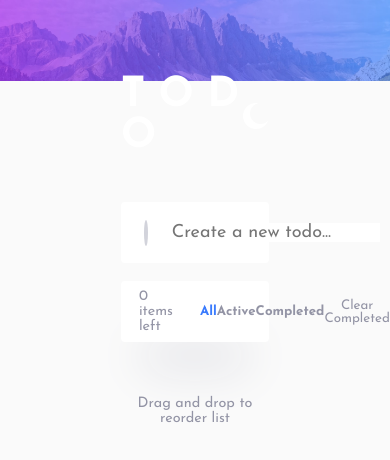
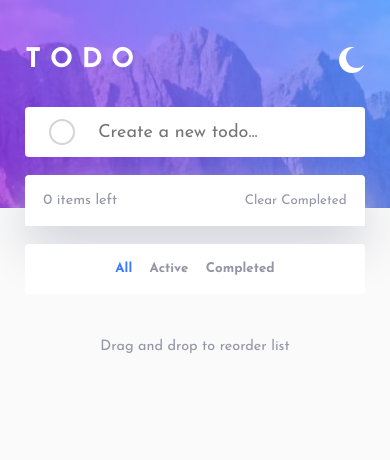
Before and after one commit to dariusz-sanczyk/SyneboTask, an Angular app: page / in a window 390 px wide. Shown: the top 460 px of the page. Built offline with nearby package versions, Linux system fonts and the light colour scheme.

Commit message:
media queries and styles refactoring

```diff
--- a/angular.json
+++ b/angular.json
@@ -27,10 +27,8 @@
             "styles": ["src/styles.scss"],
             "scripts": [],
             "server": "src/main.server.ts",
-            "prerender": true,
-            "ssr": {
-              "entry": "server.ts"
-            }
+            "prerender": false,
+            "ssr": false
           },
           "configurations": {
             "production": {
--- a/src/app/components/todo/todo.component.html
+++ b/src/app/components/todo/todo.component.html
@@ -40,7 +40,7 @@
           <p class="items-left">
             {{ itemsLeft$ | async }} {{ itemsLeftText$ | async }}
           </p>
-          <div class="filters">
+          <div class="filters" *ngIf="desktop$ | async">
             <button
               [ngClass]="{ active: (filter$ | async) === filterEnum.all }"
               (click)="selectFilter(filterEnum.all)"
@@ -67,6 +67,28 @@
           </button>
         </div>
       </div>
+      <div class="filters" *ngIf="mobile$ | async">
+        <button
+          [ngClass]="{ active: (filter$ | async) === filterEnum.all }"
+          (click)="selectFilter(filterEnum.all)"
+        >
+          All
+        </button>
+        <button
+          [ngClass]="{ active: (filter$ | async) === filterEnum.active }"
+          (click)="selectFilter(filterEnum.active)"
+        >
+          Active
+        </button>
+        <button
+          [ngClass]="{
+            active: (filter$ | async) === filterEnum.completed
+          }"
+          (click)="selectFilter(filterEnum.completed)"
+        >
+          Completed
+        </button>
+      </div>
       <p class="drag-info">Drag and drop to reorder list</p>
     </section>
   </main>
--- a/src/app/components/todo/todo.component.scss
+++ b/src/app/components/todo/todo.component.scss
@@ -46,12 +46,12 @@ h1 {
 .input-container {
   @include flexboxcustom();
   background-color: white;
-  height: 3.4rem;
+  height: $Height;
   margin-top: 1.5rem;
 
   span {
-    width: 26px;
-    height: 26px;
+    width: $Circle-Radius;
+    height: $Circle-Radius;
     border: 2px solid $Light-Grayish-Blue;
     border-radius: 50%;
     margin: 0 1.3rem;
@@ -77,7 +77,7 @@ h1 {
 
 .todo-container {
   background-color: white;
-  box-shadow: 0px 44px 48px -22px $Light-Grayish-Blue;
+  box-shadow: 0px 22px 48px -22px $Light-Grayish-Blue;
 
   ul {
     list-style: none;
@@ -86,7 +86,7 @@ h1 {
 
 .todo-element {
   @include flexboxcustom();
-  height: 3.4rem;
+  height: $Height;
   background-color: White;
   border-bottom: 1px solid $Light-Grayish-Blue;
   padding: 0 0.5rem 0 1.3rem;
@@ -110,8 +110,8 @@ h1 {
 
 .checkbox-label {
   @include flexboxcustom(center);
-  width: 26px;
-  height: 26px;
+  width: $Circle-Radius;
+  height: $Circle-Radius;
   position: relative;
   background-color: $Light-Grayish-Blue;
   border: 1px solid $Light-Grayish-Blue;
@@ -132,7 +132,6 @@ h1 {
   .checkbox {
     width: 0;
     height: 0;
-    opacity: 0;
     position: absolute;
     cursor: pointer;
 
@@ -141,8 +140,8 @@ h1 {
         $Check-Background;
       background-repeat: no-repeat;
       background-position: center;
-      width: 26px;
-      height: 26px;
+      width: $Circle-Radius;
+      height: $Circle-Radius;
     }
   }
 }
@@ -159,8 +158,9 @@ h1 {
 
 .actions {
   @include flexboxcustom();
-  height: 3.4rem;
+  height: $Height;
   padding: 1rem;
+  box-shadow: 0px 22px 48px 0px $Light-Grayish-Blue;
 
   .items-left {
     color: $Dark-Grayish-Blue;
@@ -175,7 +175,7 @@ h1 {
 
 .filters {
   @include flexboxcustom(space-between);
-  height: 3.4rem;
+  height: $Height;
   padding-left: 1.5rem;
   width: 11rem;
 }
--- a/src/app/components/todo/todo.component.ts
+++ b/src/app/components/todo/todo.component.ts
@@ -3,7 +3,8 @@ import { Component } from '@angular/core';
 import { TodosService } from '../../services/todos.service';
 import { Todo } from '../../models/Todo.interface';
 import { combineLatest, map, Observable } from 'rxjs';
-import { FilterEnum } from '../../models/filter.enum';
+import { FilterEnum } from '../../models/Filter.enum';
+import { media } from './../../utils/media';
 
 @Component({
   selector: 'app-todo',
@@ -21,6 +22,8 @@ export class TodoComponent {
   public filteredTodos$: Observable<Todo[]>;
   public filterEnum = FilterEnum;
   public filter$: Observable<FilterEnum>;
+  public desktop$ = media(`(min-width: 1124px)`)
+  public mobile$ = media(`(max-width: 1124px)`)
 
   constructor(private todosService: TodosService) {
     this.filteredTodos$ = combineLatest([this.todosService.todos$,
--- a/src/app/services/todos.service.ts
+++ b/src/app/services/todos.service.ts
@@ -1,7 +1,7 @@
 import { Injectable } from '@angular/core';
 import { BehaviorSubject } from 'rxjs';
 import { Todo } from '../models/Todo.interface';
-import { FilterEnum } from '../models/filter.enum';
+import { FilterEnum } from '../models/Filter.enum';
 
 @Injectable({
   providedIn: 'root'
--- /dev/null
+++ b/src/app/utils/media.ts
@@ -0,0 +1,10 @@
+import { fromEvent, Observable } from 'rxjs';
+import { startWith, map } from 'rxjs/operators';
+
+export function media(query: string): Observable<boolean> {
+    const mediaQuery = window.matchMedia(query);
+    return fromEvent<MediaQueryList>(mediaQuery, 'change').pipe(
+        startWith(mediaQuery),
+        map((list: MediaQueryList) => list.matches)
+    );
+}
--- a/src/styles.scss
+++ b/src/styles.scss
@@ -1,2 +1 @@
 @use "./styles/global-styles.scss";
-@use "./styles/media-queries.scss";
--- a/src/styles/media-queries.scss
+++ b/src/styles/media-queries.scss
@@ -1,6 +1,8 @@
-@media all and (max-width: 376px) {
-  $height: 2.8rem;
+@import "./variables.scss";
 
+$Height: 2.8rem;
+
+@media all and (max-width: 769px) {
   body {
     background-image: url("./../assets/bg-mobile-light.jpg");
   }
@@ -11,7 +13,7 @@
   }
 
   header {
-    height: $height;
+    height: $Height;
     margin-bottom: 0;
 
     h1 {
@@ -21,21 +23,27 @@
 
   .input-container {
     margin-top: 0.2rem;
-    height: $height;
+    height: $Height;
   }
 
   .todo-element {
-    height: $height;
+    height: $Height;
     > .btn-delete {
       visibility: visible;
     }
   }
 
   .actions {
-    height: $height;
+    height: $Height;
   }
 
   .filters {
-    height: $height;
+    height: $Height;
+    padding: 0 5rem;
+    background-color: white;
   }
 }
+
+.drag-info {
+  margin-top: 1.5rem;
+}
--- a/src/styles/variables.scss
+++ b/src/styles/variables.scss
@@ -4,5 +4,7 @@ $Light-Grayish-Blue: hsl(233, 11%, 84%);
 $Dark-Grayish-Blue: hsl(236, 9%, 61%);
 $Very-Dark-Grayish-Blue: hsl(235, 19%, 35%);
 $Bright-Blue: hsl(220, 98%, 61%);
+$Height: 3.4rem;
+$Circle-Radius: 26px;
 
 $Check-Background: linear-gradient(hsl(192, 100%, 67%), hsl(280, 87%, 65%));
```
